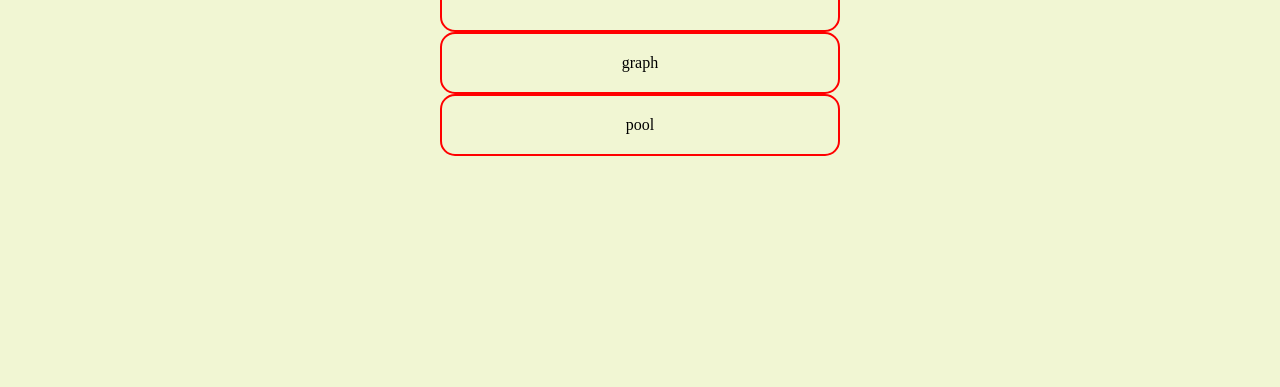
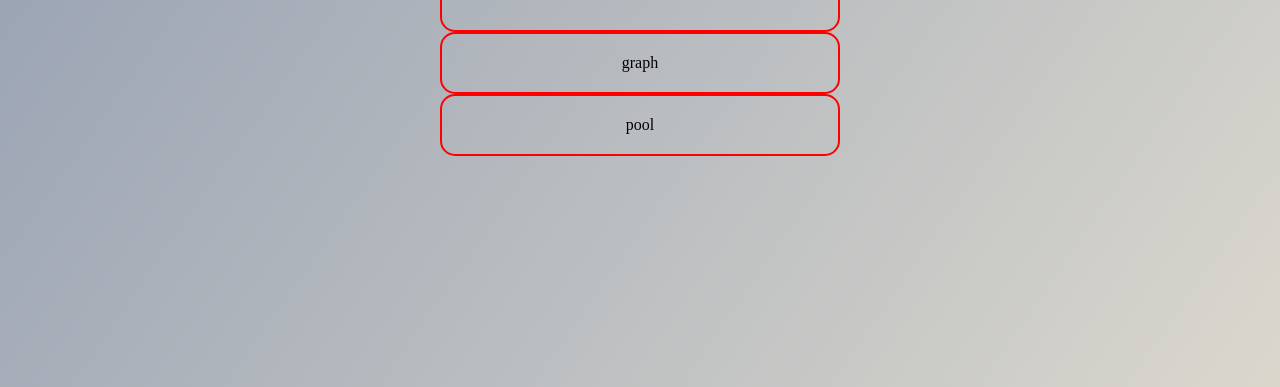
Before and after one commit to HackyFun/Paris_Olympic_2024, a website: page frontEnd/index.html in a window 1280 px wide. Shown: the part 478-865 px from the top of the page. Drawn offline with Linux system fonts and the light colour scheme.

Commit message:
gradient

```diff
--- a/frontEnd/style.css
+++ b/frontEnd/style.css
@@ -7,7 +7,7 @@
 
 body {
   flex: auto;
-  background-color: rgb(241, 246, 211);
+  background-image: linear-gradient(125deg,#8e9aaf, #dad7cd);
   text-align: center;
   margin-top: 65px;
   height: 100vh;
@@ -199,4 +199,5 @@ h1 {
 .Medals {
   width: 70%;
   height: auto;
+
 }
```
